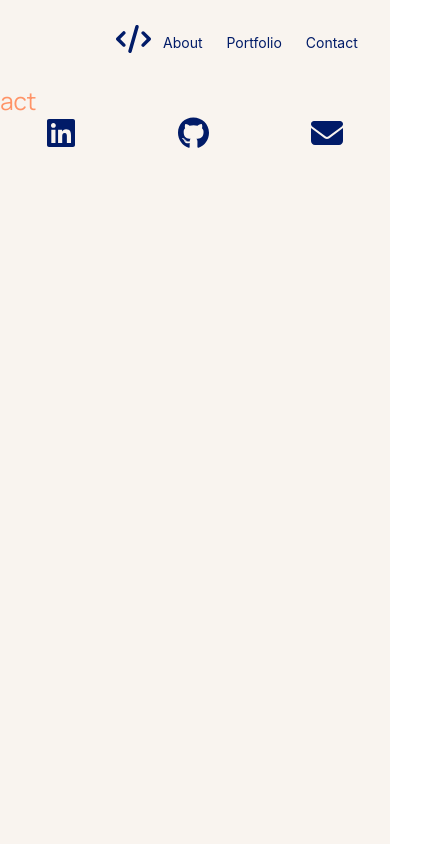
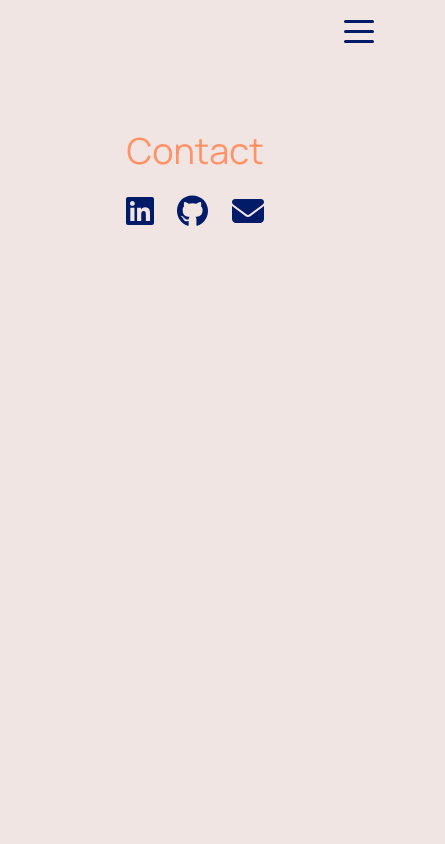
Before and after one commit to jevkid/thejevin, a React (Create React App) app: page /contact in a window 390 px wide. Shown: the whole page, 445 px wide, since content can reach past the window. Built offline with nearby package versions, Linux system fonts and the light colour scheme.

Commit message:
Responsive changes

```diff
--- a/package.json
+++ b/package.json
@@ -17,6 +17,7 @@
     "@types/react-dom": "^18.0.0",
     "babel-plugin-macros": "^3.1.0",
     "firebase": "^9.6.10",
+    "framer-motion": "^6.3.0",
     "react": "^18.0.0",
     "react-dom": "^18.0.0",
     "react-router-dom": "^6.3.0",
--- a/src/App.tsx
+++ b/src/App.tsx
@@ -8,6 +8,12 @@ import { Portfolio } from './pages/portfolio';
 import { Home } from './pages/home';
 import { About } from './pages/about';
 import { Contact } from './pages/contact';
+import { motion } from 'framer-motion';
+
+interface StyledBurgerMenuProps {
+  open?: boolean;
+  hidden?: boolean;
+}
 
 const StyledAppContainer = styled.div`
   display: flex;
@@ -15,18 +21,13 @@ const StyledAppContainer = styled.div`
   align-items: center;
   justify-content: center;
   padding: 0 ${APP_PADDING};
-`;
-
-const StyledNavigation = styled.nav`
-  display: flex;
-  justify-content: space-between;
-  align-items: center;
-  width: 100%;
-  max-width: calc(1210px + (${APP_PADDING} * 3));
-  top: 0;
+  @media (max-width: 812px) {
+    padding: 0 20px;
+  }
 `;
 
 const StyledNavLogoContainer = styled.div``;
+
 const StyledNavLogo = styled.h1`
   font-family: ${FONTS.vazirmatn};
   font-size: 28px;
@@ -50,11 +51,112 @@ const StyledNavLink = styled(Link)`
   }
 `;
 
+const StyledDesktopNav = styled.div`
+  display: flex;
+  top: 0;
+  justify-content: space-between;
+  align-items: center;
+  width: 100%;
+  max-width: calc(1210px + (${APP_PADDING} * 3));
+  @media (max-width: 812px) {
+    display: none;
+  }
+`;
+
+const StyledMobileNav = styled.div`
+  display: flex;
+  top: 0;
+  position: absolute;
+  right: 0;
+  @media (min-width: 811px) {
+    display: none;
+  }
+`;
+
+const StyledBurgerMenuContainer = styled.div`
+  display: flex;
+  align-items: center;
+  justify-content: space-between;
+  padding: 16px;
+`;
+
+const StyledMobileMenu = styled(motion.div)`
+  display: flex;
+  flex-direction: column;
+  position: fixed;
+  overflow: overlay;
+  z-index: 100;
+  background-color: white;
+  transform-origin: 0% 0%;
+  top: 0;
+  left: 0;
+  height: 100%;
+  width: 100%;
+`;
+
+const StyledMobileMenuLinks = styled.div`
+  display: flex;
+  flex-direction: column;
+  margin-top: 100px;
+  align-items: center;
+`;
+
+const StyledMobileNavLink = styled.a`
+  font-size: 24px;
+  color: ${COLORS.navy};
+  text-decoration: none;
+  padding: 12px;
+  &:hover {
+    text-decoration: underline;
+  }
+`;
+
+const StyledBurgerMenu = styled.button<StyledBurgerMenuProps>`
+  display: ${({ hidden }) => (hidden ? 'none' : 'flex')};
+  flex-direction: column;
+  justify-content: space-around;
+  width: 30px;
+  height: 30px;
+  background: transparent;
+  border: none;
+  cursor: pointer;
+  padding: 0;
+  z-index: 10000;
+
+  &:focus {
+    outline: none;
+  }
+`;
+
+const StyledBurgerLines = styled.div<StyledBurgerMenuProps>`
+  width: 30px;
+  height: 3px;
+  background: ${COLORS.navy};
+  border-radius: 10px;
+  transition: all 0.3s linear;
+  position: relative;
+  transform-origin: 1px;
+  &:first-child {
+    transform: ${({ open }) => (open ? 'rotate(45deg)' : 'rotate(0)')};
+  }
+
+  &:nth-child(2) {
+    opacity: ${({ open }) => (open ? '0' : '1')};
+    transform: ${({ open }) => (open ? 'translateX(20px)' : 'translateX(0)')};
+  }
+
+  &:nth-child(3) {
+    transform: ${({ open }) => (open ? 'rotate(-45deg)' : 'rotate(0)')};
+  }
+`;
+
 export const App: React.FC = () => {
+  const [navigationMenuOpen, openNavigationMenu] = React.useState(false);
   return (
     <BrowserRouter>
       <StyledAppContainer>
-        <StyledNavigation>
+        {/* Desktop Nav */}
+        <StyledDesktopNav>
           <StyledNavLogoContainer>
             <StyledNavLink to="/">
               <StyledNavLogo>
@@ -67,7 +169,66 @@ export const App: React.FC = () => {
             <StyledNavLink to="/portfolio">Portfolio</StyledNavLink>
             <StyledNavLink to="/contact">Contact</StyledNavLink>
           </StyledNavLinksContainer>
-        </StyledNavigation>
+        </StyledDesktopNav>
+        {/* Mobile Nav */}
+        <StyledMobileNav>
+          <StyledBurgerMenuContainer>
+            <StyledBurgerMenu
+              id="burger-menu-toggle"
+              onClick={() => openNavigationMenu(!navigationMenuOpen)}
+            >
+              <StyledBurgerLines open={navigationMenuOpen} />
+              <StyledBurgerLines open={navigationMenuOpen} />
+              <StyledBurgerLines open={navigationMenuOpen} />
+            </StyledBurgerMenu>
+          </StyledBurgerMenuContainer>
+          {navigationMenuOpen && (
+            <StyledMobileMenu
+              id="mobile-navigation-menu"
+              initial={{
+                borderRadius: '100%',
+                clipPath: 'circle(50% at 50% 50%)',
+                height: '0%',
+                width: '0%',
+              }}
+              animate={{
+                borderRadius: '0%',
+                clipPath: 'none',
+                height: '100%',
+                width: '100%',
+              }}
+              exit={{
+                opacity: 0,
+                scale: 0.75,
+              }}
+              transition={{
+                duration: 0.425,
+              }}
+            >
+              <motion.div
+                initial={{
+                  y: -100,
+                  opacity: 0,
+                }}
+                animate={{
+                  y: 0,
+                  opacity: 1,
+                }}
+              >
+                <StyledMobileMenuLinks>
+                  <StyledMobileNavLink href="/">Home</StyledMobileNavLink>
+                  <StyledMobileNavLink href="/about">About</StyledMobileNavLink>
+                  <StyledMobileNavLink href="/portfolio">
+                    Portfolio
+                  </StyledMobileNavLink>
+                  <StyledMobileNavLink href="/contact">
+                    Contact
+                  </StyledMobileNavLink>
+                </StyledMobileMenuLinks>
+              </motion.div>
+            </StyledMobileMenu>
+          )}
+        </StyledMobileNav>
         <Routes>
           <Route path="/" element={<Home />} />
           <Route path="/about" element={<About />} />
--- a/src/constants.ts
+++ b/src/constants.ts
@@ -4,7 +4,12 @@ export const COLORS = {
   offWhite: '#F9F4EF',
   navy: '#011B68',
   orange: '#FF9367',
-  pink: '#F4A8FF'
+  pink: '#F4A8FF',
+  // new
+  nude: '#F1E5E4',
+  blue: '#7C99FD',
+  neon: '#FF6B34',
+  turquoise: '#1EC4CA'
 };
 
 export const FONTS = {
--- a/src/index.css
+++ b/src/index.css
@@ -8,6 +8,7 @@ body {
   margin: 0;
   width: 100%;
   height: 100%;
+  background-color: #F1E5E4;
   font-family: -apple-system, BlinkMacSystemFont, 'Segoe UI', 'Roboto', 'Oxygen',
     'Ubuntu', 'Cantarell', 'Fira Sans', 'Droid Sans', 'Helvetica Neue',
     sans-serif;
@@ -23,5 +24,4 @@ code {
 #root {
   width: 100%;
   height: 100%;
-  background-color: #F9F4EF;
 }
--- a/src/pages/contact.tsx
+++ b/src/pages/contact.tsx
@@ -4,12 +4,16 @@ import { faEnvelope } from '@fortawesome/free-solid-svg-icons';
 import * as React from 'react';
 import styled from 'styled-components';
 import { COMMON } from '../constants';
-import { StyledPage, StyledPageTitle } from './styles';
+import {
+  StyledPage,
+  StyledPageTitle,
+  StyledPageTitleContainer,
+  StyledSection,
+} from './styles';
 
-const StyledContactContainer = styled.div`
+const StyledIconsContainer = styled.div`
   display: flex;
-  width: 500px;
-  justify-content: space-evenly;
+  justify-content: space-between;
 `;
 
 const StyledIconContainer = styled.div``;
@@ -25,8 +29,11 @@ const StyledIconLink = styled.a`
 export const Contact: React.FC = () => {
   return (
     <StyledPage>
+      <StyledPageTitleContainer>
         <StyledPageTitle>Contact</StyledPageTitle>
-      <StyledContactContainer>
+      </StyledPageTitleContainer>
+      <StyledSection>
+        <StyledIconsContainer>
           <StyledIconContainer>
             <StyledIconLink
               href="https://www.linkedin.com/in/megan-jevin-51b76254/"
@@ -46,7 +53,11 @@ export const Contact: React.FC = () => {
               target="_blank"
               title="Github"
             >
-            <FontAwesomeIcon icon={faGithub} size="2x" color={COMMON.primary} />
+              <FontAwesomeIcon
+                icon={faGithub}
+                size="2x"
+                color={COMMON.primary}
+              />
             </StyledIconLink>
           </StyledIconContainer>
           <StyledIconContainer>
@@ -62,7 +73,8 @@ export const Contact: React.FC = () => {
               />
             </StyledIconLink>
           </StyledIconContainer>
-      </StyledContactContainer>
+        </StyledIconsContainer>
+      </StyledSection>
     </StyledPage>
   );
 };
--- a/src/pages/home.tsx
+++ b/src/pages/home.tsx
@@ -9,8 +9,10 @@ const StyledHomeContent = styled.div`
   align-items: center;
   justify-content: center;
   width: 100%;
-  position: relative;
   height: 600px;
+  @media (min-width: 811px) {
+    position: relative;
+  }
 `;
 
 const StyledHomeContainer = styled.div`
@@ -19,9 +21,15 @@ const StyledHomeContainer = styled.div`
   align-items: center;
   margin: 0;
   position: absolute;
-  top: 50%;
-  -ms-transform: translateY(-50%);
-  transform: translateY(-50%);
+  @media (min-width: 811px) {
+    position: absolute;
+    top: 50%;
+    -ms-transform: translateY(-50%);
+    transform: translateY(-50%);
+  }
+  @media (max-width: 812px) {
+    top: 10%;
+  }
 `;
 
 const StyledHeadingTitle = styled.h1`
@@ -43,10 +51,18 @@ const StyledWorkContainer = styled.div`
   align-items: center;
   justify-content: center;
   padding: 30px 0;
+  @media (max-width: 812px) {
+    flex-direction: column;
+    padding: 22px;
+  }
 `;
 
 const StyledWorkField = styled.div`
   width: 30%;
+  @media (max-width: 812px) {
+    padding: 6px 0;
+    width: 100%;
+  }
 `;
 
 const StyledButtonContainer = styled.div`
@@ -59,7 +75,7 @@ export const Home: React.FC = () => {
       <StyledHomeContainer>
         <StyledHeadingTitle>Megan Jevin</StyledHeadingTitle>
         <StyledHeadingSubtitle>
-          Team Lead / Senior Frontend Engineer
+          Team Lead / Frontend Engineer
         </StyledHeadingSubtitle>
         <StyledWorkContainer>
           <StyledWorkField>
--- a/src/pages/styles.ts
+++ b/src/pages/styles.ts
@@ -4,12 +4,19 @@ import { COMMON, FONTS } from '../constants';
 export const StyledPage = styled.div`
   display: flex;
   flex-direction: column;
+  @media (max-width: 812px) {
+    position: absolute;
+    top: 10%;
+    padding: 22px;
+  }
 `;
 
 export const StyledPageTitleContainer = styled.h2`
   display: flex;
   flex-direction: column;
-  align-items: center;
+  @media (min-width: 812px) {
+    align-items: center;
+  }
 `;
 
 export const StyledPageTitle = styled.h2`
```
Also changed, not shown: 13 other files (tests, documents, lock files or other folders). Lines whose indentation alone changed are shown as unchanged.
